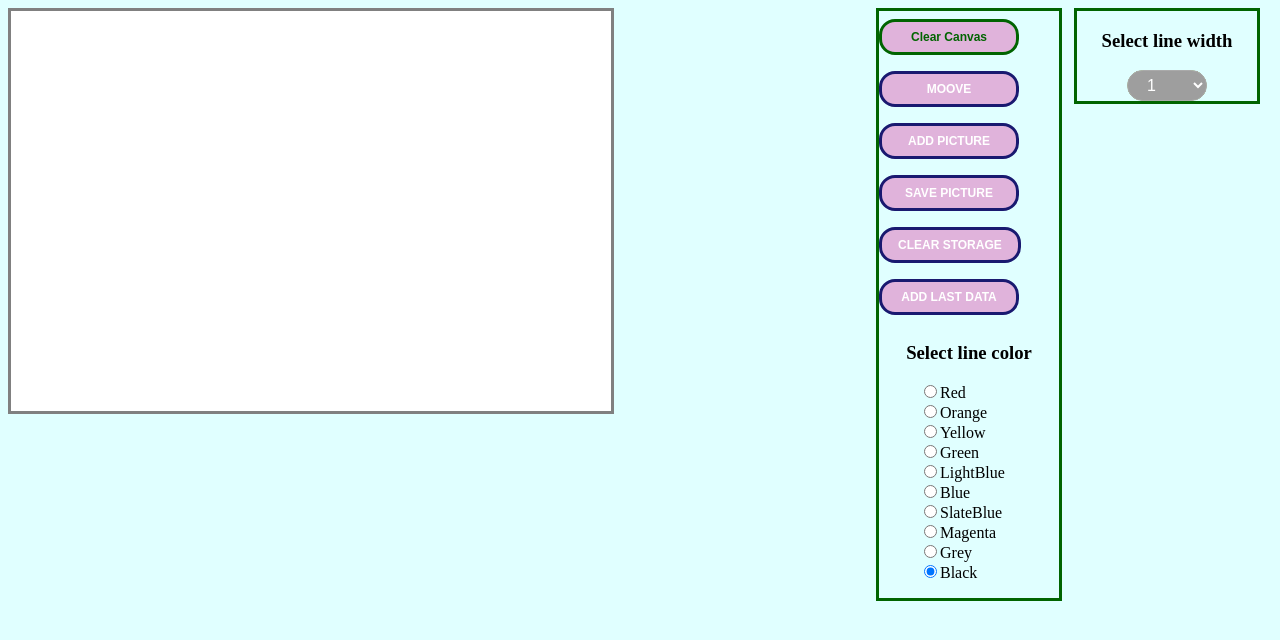
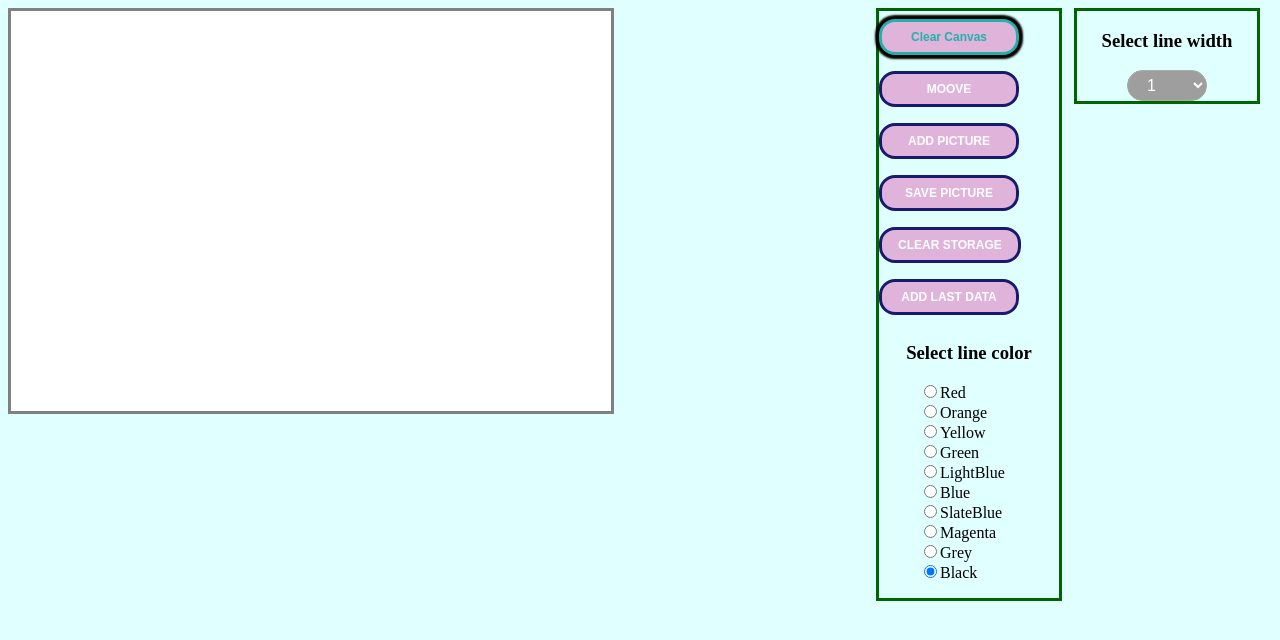
Before and after one commit to koshmaymm/testCanvasEditor, a website: page index.html in a window 1280 px wide. In both pictures the pointer is over the button "Clear Canvas". Drawn offline with Linux system fonts and the light colour scheme; grey boxes are pictures that could not be loaded.

Commit message:
change css

```diff
--- a/myStyle.css
+++ b/myStyle.css
@@ -27,8 +27,9 @@ button {
 }
 
 button:hover {
-    color: #006400;
-    border: solid 3px #006400;
+    color: #20B2AA;
+    border: solid 3px #20B2AA;
+    box-shadow: 0 0 2px 4px #000000;
 }
 
 button:active {
```
